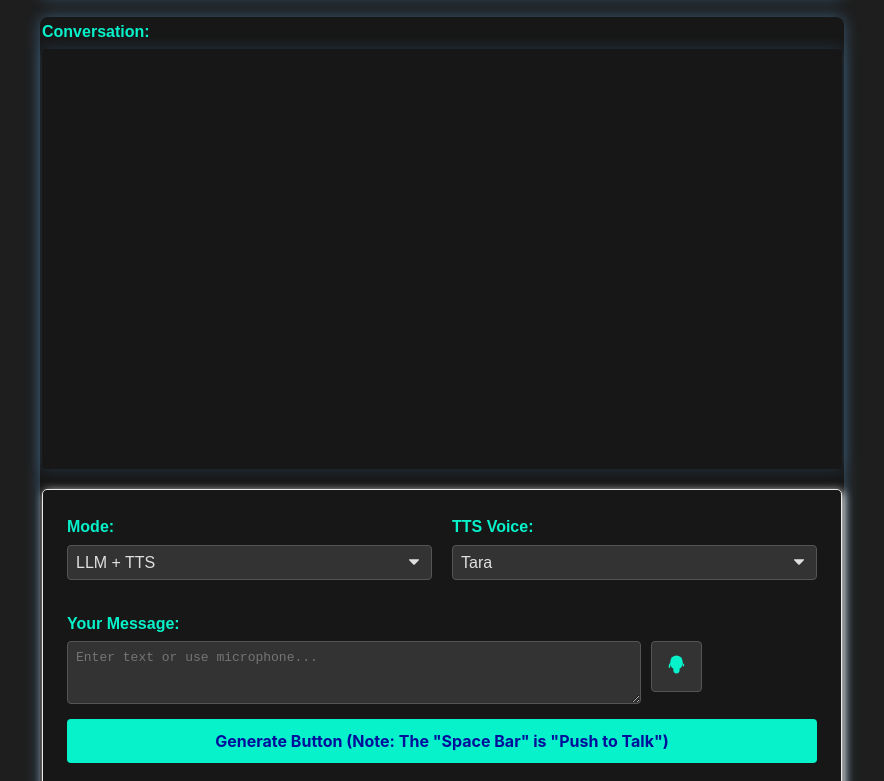
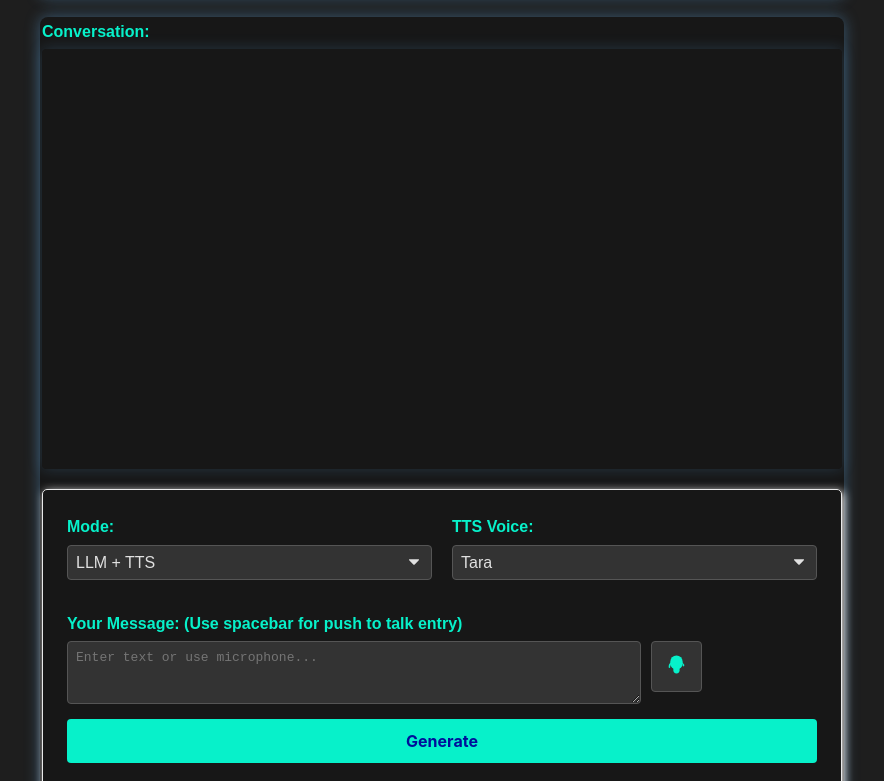
Before and after one commit to jjmlovesgit/Orpheus_Edge_FastAPI, a plain HTML site: page static/index.html in a window 1280 px wide. Shown: the part 141-922 px from the top of the page, without its empty margins (198-1082 px from the left). Drawn offline with nearby package versions, Linux system fonts and the light colour scheme.

Commit message:
Update index.html

```diff
--- a/static/index.html
+++ b/static/index.html
@@ -276,14 +276,14 @@
                 </div>
             </div>
 
-            <label for="text_input">Your Message:</label>
+            <label for="text_input">Your Message: (Use spacebar for push to talk entry)</label>
             <div class="input-actions">
                 <textarea id="text_input" rows="3" placeholder="Enter text or use microphone..."></textarea>
                 <button type="button" id="record-button" title="Record Audio">🎤</button>
                 <span id="record-status"></span>
             </div>
 
-            <button type="submit" id="generate-button">Generate Button (Note: The "Space Bar" is "Push to Talk")</button>
+            <button type="submit" id="generate-button">Generate</button>
 
             <details>
                 <summary>LLM Parameters</summary>
```
